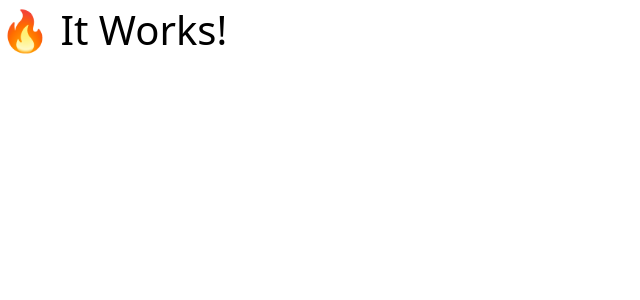
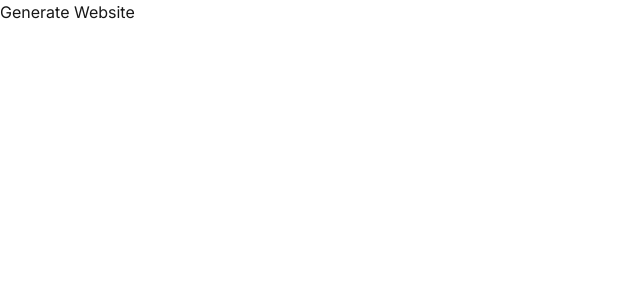
Before and after one commit to loopmintdigital-cyber/ai-marketing-copilot, a Next.js app: page /website-builder in a window 1280 px wide. Shown: the top 300 px of the page, without its empty margins (0-640 px from the left). Built offline with nearby package versions, Linux system fonts and the light colour scheme.

Commit message:
website builder preview fixed

```diff
--- a/app/website-builder/page.tsx
+++ b/app/website-builder/page.tsx
@@ -3,20 +3,22 @@
 import { useState } from "react";
 
 export default function WebsiteBuilder() {
-  const [generatedHTML, setGeneratedHTML] = useState(`
-<!DOCTYPE html>
-<html>
-<head>
-  <script src="https://cdn.tailwindcss.com"></script>
-</head>
-<body>
-  <h1 style="font-size:40px;">🔥 It Works!</h1>
-</body>
-</html>
-`);
+const [generatedHTML, setGeneratedHTML] = useState("");
+async function handleGenerate() {
+  const res = await fetch("/api/website-builder", {
+    method: "POST",
+  });
+
+  const data = await res.json();
+
+  setGeneratedHTML(data.result); // 🔥 THIS updates preview
+}
 
   return (
     <div style={{ width: "100%", height: "100vh" }}>
+      <button onClick={handleGenerate}>
+  Generate Website
+</button>
       <iframe
         srcDoc={generatedHTML}
         title="Preview"
```
